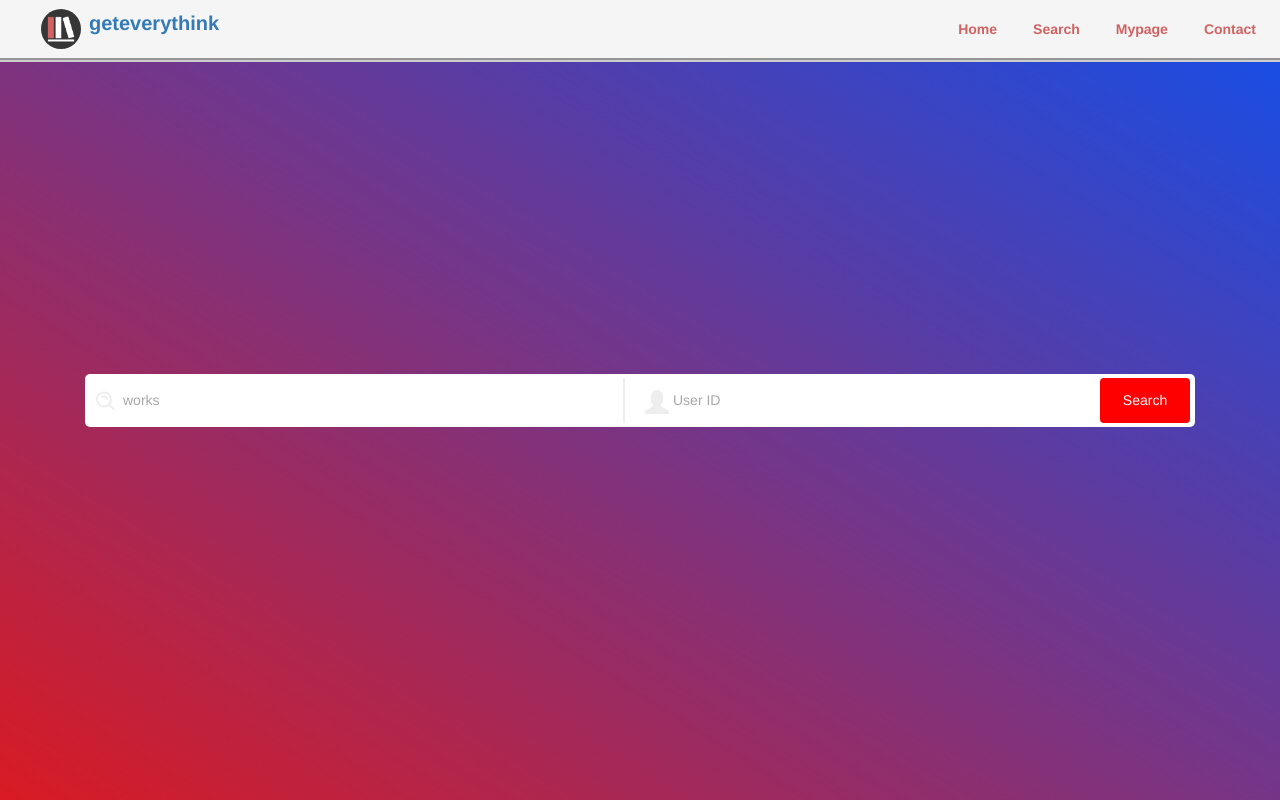
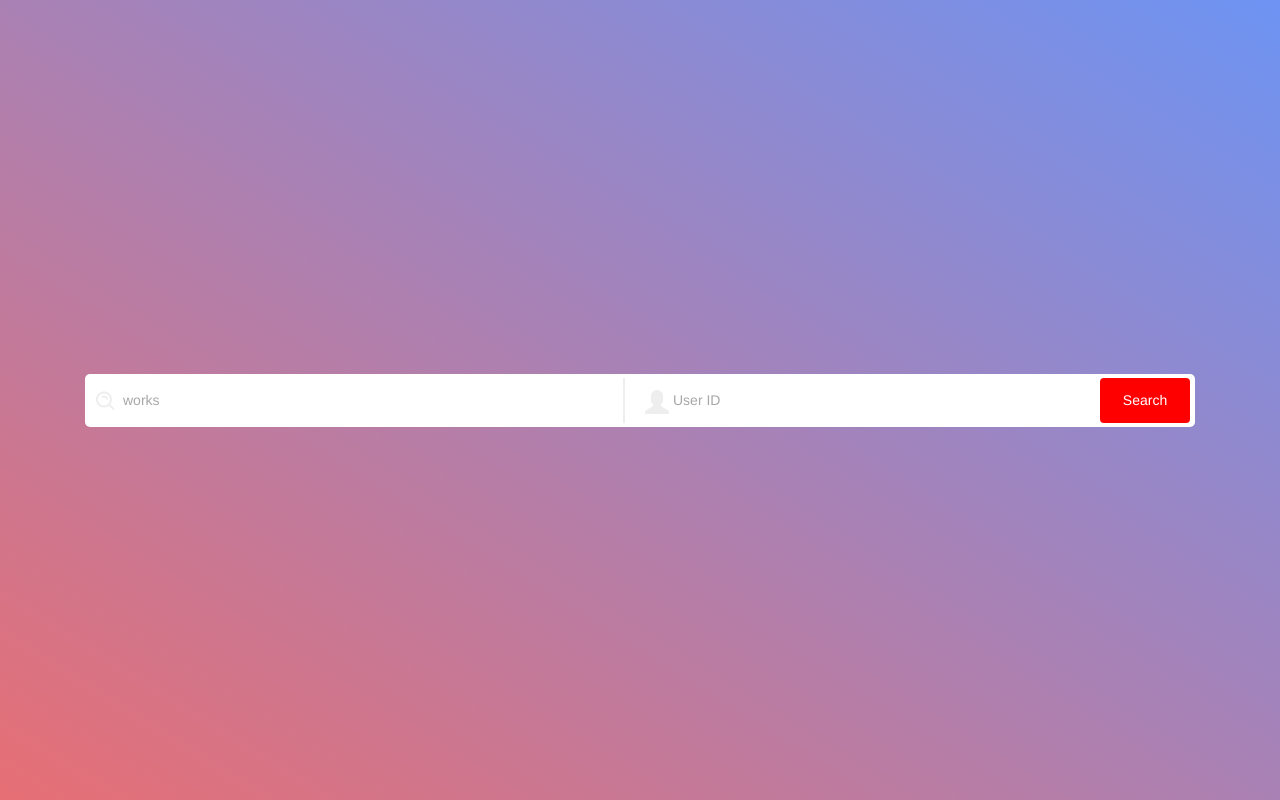
Before and after one commit to yoo-donggon/geteverythink, a PHP site: page /search.html in a window 1280 px wide. Run offline with PHP 8.4, Linux system fonts and the light colour scheme.

Commit message:
css search

```diff
--- a/main.css
+++ b/main.css
@@ -92,7 +92,7 @@ a {
   font-size: 50px;
   margin-top: 140px;
   margin-bottom: 45px;
-  background: linear-gradient(to right top, #861657, #ffa69e);
+  background: linear-gradient(to right top, #d91b24a1, #1250eb9d);
   color: transparent;
     -webkit-background-clip: text;
 }
@@ -170,7 +170,7 @@ a {
 
 
 .search-background{
-  background-image: linear-gradient(to right top, #D91B23, #124FEB);
+  background-image: linear-gradient(to right top, #d91b24a1, #1250eb9d);
   height: 100vh;
   display: flex;
   justify-content: center;
--- a/search.html
+++ b/search.html
@@ -13,19 +13,6 @@
     <link rel="stylesheet" href="https://maxcdn.bootstrapcdn.com/bootstrap/3.3.2/css/bootstrap.min.css">
 </head>
 <body class="search-background">
-
-    <nav id="navbar">
-        <div class="navbar_logo">
-            <img src="imgs/logo2.png" alt="logo2" class="logo_img">
-            <a href="main.html">geteverythink</a>
-        </div>
-            <ul class="navbar_menu">
-                <li class="navbar_menu_item" onclick=location.href='main.html'>Home</ㅣ><br>
-                <li class="navbar_menu_item" onclick=location.href='search.html'>Search</ㅣ><br>
-                <li class="navbar_menu_item">Mypage</ㅣ><br>
-                <li class="navbar_menu_item" onclick=location.href='contact.html'>Contact</ㅣ><br>
-            </ul>
-    </nav>
 
 
     <div class="container">
```
